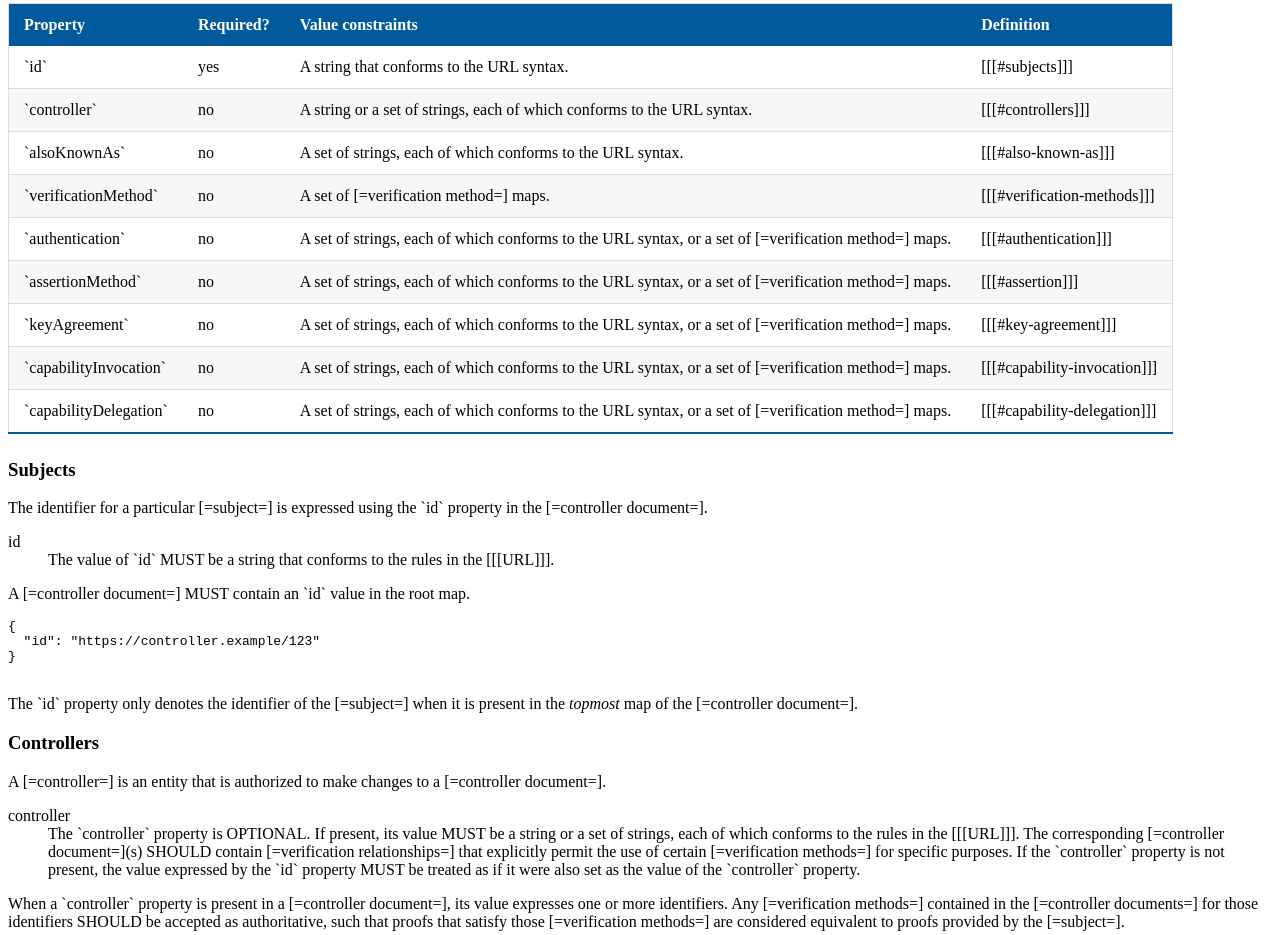
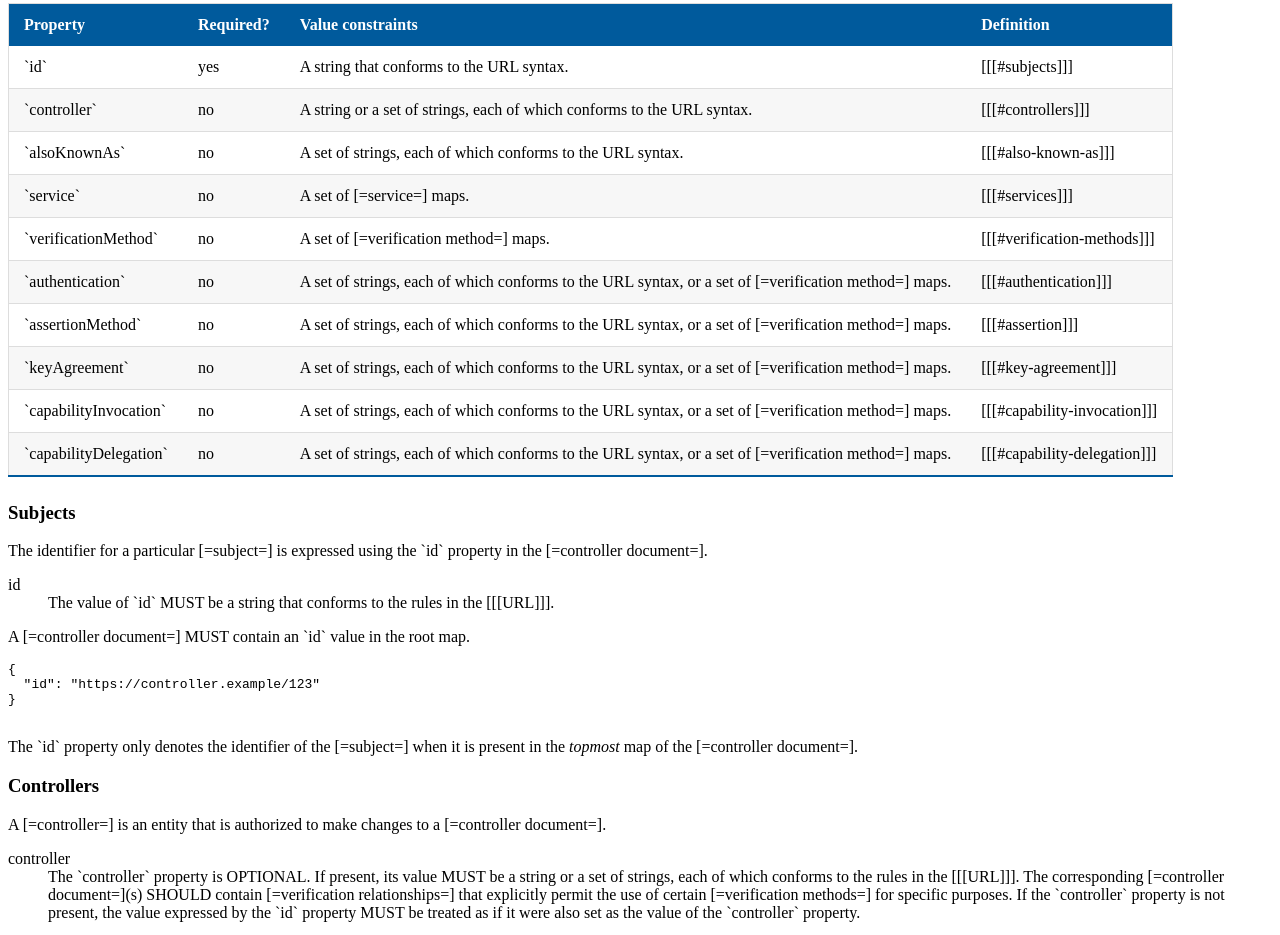
Before and after one commit to w3c/controller-document, a plain HTML site: page index.html in a window 1280 px wide. Shown: the part 2988-3923 px from the top of the page. Drawn offline with Linux system fonts and the light colour scheme; a script that the page names is missing.

Commit message:
Add `service` to document properties and context.

```diff
--- a/index.html
+++ b/index.html
@@ -715,6 +715,15 @@ syntax.
                 <td style="white-space: nowrap;">[[[#also-known-as]]]</td>
               </tr>
               <tr>
+                <td>`service`</td>
+                <td>no</td>
+                <td>
+A <a data-cite="INFRA#ordered-set">set</a> of [=service=]
+<a data-cite="INFRA#ordered-map">maps</a>.
+                </td>
+                <td style="white-space: nowrap;">[[[#services]]]</td>
+              </tr>
+              <tr>
                 <td>`verificationMethod`</td>
                 <td>no</td>
                 <td>
```
Also changed, not shown: 1 other file.
